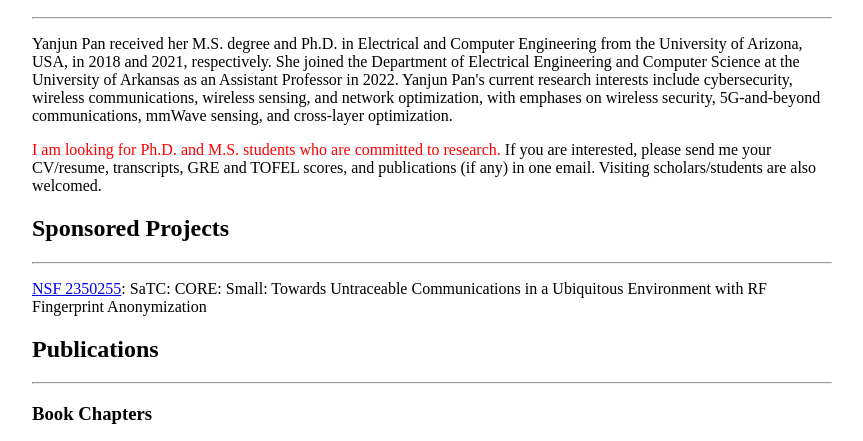
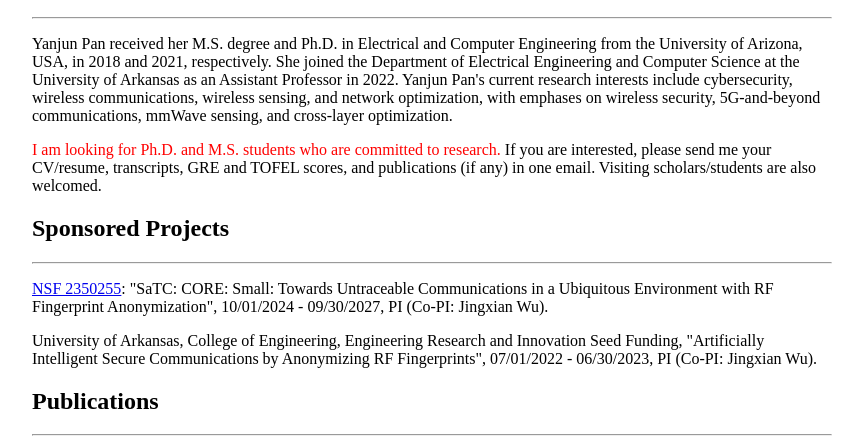
Before and after one commit to yanjunpan-web/homepage, a plain HTML site: page index.html in a window 1280 px wide. Shown: the part 302-743 px from the top of the page, without its empty margins (208-1071 px from the left). Drawn offline with Linux system fonts and the light colour scheme.

Commit message:
Update index.html

```diff
--- a/index.html
+++ b/index.html
@@ -70,7 +70,11 @@ Sponsored Projects
 <hr/>
 
 <p>
-<a href="https://www.nsf.gov/awardsearch/showAward?AWD_ID=2350255&HistoricalAwards=false">NSF 2350255</a>: SaTC: CORE: Small: Towards Untraceable Communications in a Ubiquitous Environment with RF Fingerprint Anonymization
+<a href="https://www.nsf.gov/awardsearch/showAward?AWD_ID=2350255&HistoricalAwards=false">NSF 2350255</a>: "SaTC: CORE: Small: Towards Untraceable Communications in a Ubiquitous Environment with RF Fingerprint Anonymization", 10/01/2024 - 09/30/2027, PI (Co-PI: Jingxian Wu).
+</p>
+
+<p>
+University of Arkansas, College of Engineering, Engineering Research and Innovation Seed Funding, "Artificially Intelligent Secure Communications by Anonymizing RF Fingerprints", 07/01/2022 - 06/30/2023, PI (Co-PI: Jingxian Wu).
 </p>
 
 <h2>
```
